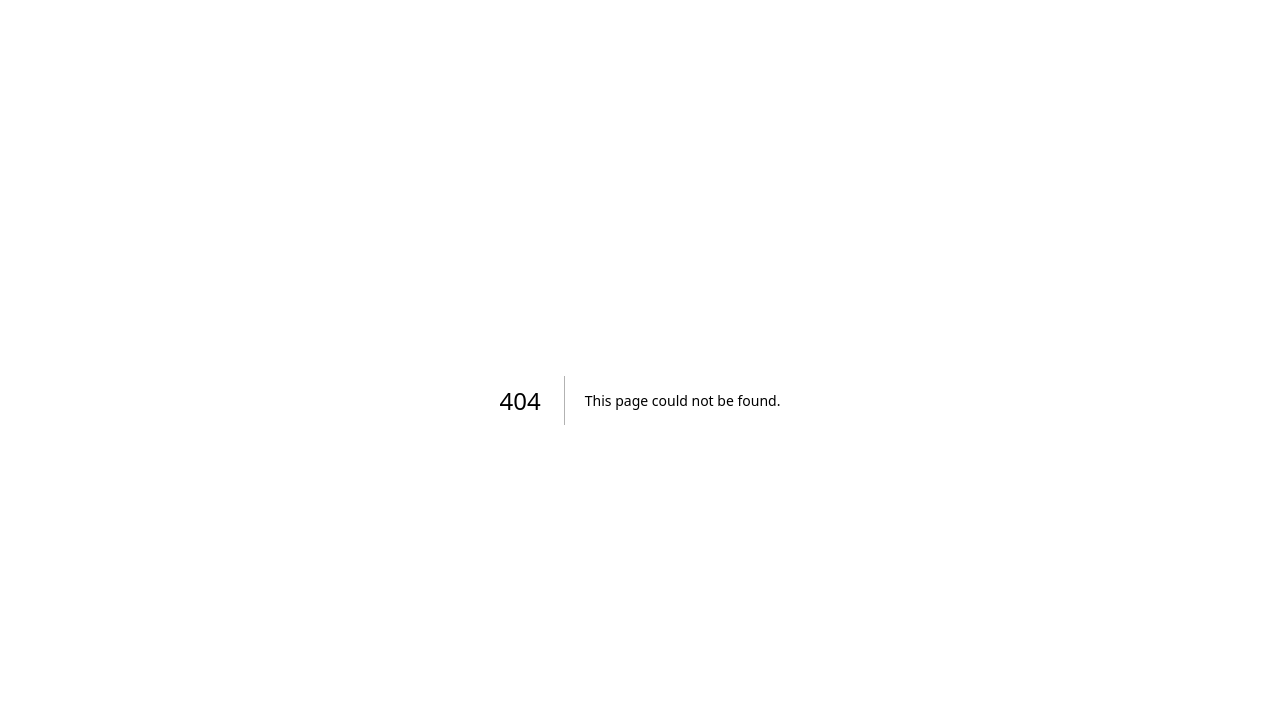
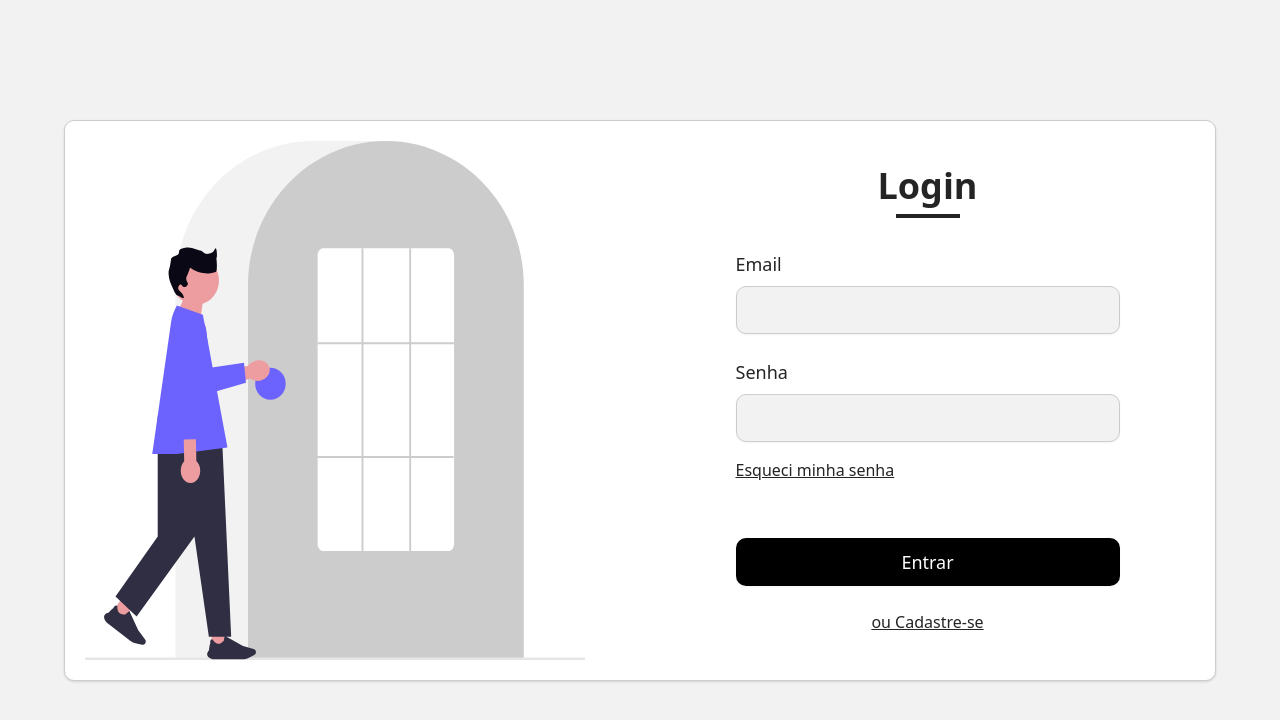
Before and after one commit to alyssongab/barbershop, a Next.js app in the folder frontend/: page /auth/login in a window 1280 px wide. Before the commit this address had no page. Shown: the top 720 px of the page. Built offline with nearby package versions, Linux system fonts and the light colour scheme.

Commit message:
feat: cria tela de login

```diff
--- /dev/null
+++ b/frontend/src/app/auth/login/login-form.tsx
@@ -0,0 +1,76 @@
+"use client"
+
+import { useState } from "react"
+import { Button } from "@/components/ui/button"
+import { Input } from "@/components/ui/input"
+import { Label } from "@/components/ui/label"
+
+export default function LoginForm() {
+  const [email, setEmail] = useState("")
+  const [password, setPassword] = useState("")
+
+  return (
+    <div className="min-h-screen bg-[#f2f2f2] flex items-center justify-center p-8">
+      <div className="bg-[#ffffff] rounded-lg shadow-sm border border-[#cccccc] max-w-6xl w-full grid grid-cols-1 lg:grid-cols-2 overflow-hidden">
+        {/* div da esquerda - imagem svg */}
+        <div className="p-5 max-lg:hidden">
+          <img src="/login.svg" alt="Login illustration" />
+        </div>
+
+        {/* div da direita - login form */}
+        <div className="p-8 flex flex-col justify-center">
+          <div className="max-w-sm mx-auto w-full">
+            <h1 className="text-2xl md:text-4xl font-bold text-[#242424] mb-8 text-center">
+              Login
+              <div className="w-16 h-1 bg-[#242424] mx-auto mt-2"></div>
+            </h1>
+
+            <form className="space-y-6">
+              <div className="w-full">
+                <Label htmlFor="email" className="text-[#242424] text-lg font-medium">
+                  Email
+                </Label>
+                <Input
+                  id="email"
+                  type="email"
+                  value={email}
+                  onChange={(e) => setEmail(e.target.value)}
+                  className="mt-2 h-12 border-[#cccccc] rounded-lg bg-[#f2f2f2] focus:border-[#6c63ff] focus:ring-[#6c63ff]"
+                />
+              </div>
+
+              <div>
+                <Label htmlFor="password" className="text-[#242424] text-lg font-medium">
+                  Senha
+                </Label>
+                <Input
+                  id="password"
+                  type="password"
+                  value={password}
+                  onChange={(e) => setPassword(e.target.value)}
+                  className="mt-2 h-12 border-[#cccccc] rounded-lg bg-[#f2f2f2] focus:border-[#6c63ff] focus:ring-[#6c63ff]"
+                />
+                <button type="button" className="text-[#242424] mt-4 underline cursor-pointer">
+                  Esqueci minha senha
+                </button>
+              </div>
+
+              <Button
+                type="submit"
+                className="w-full h-12 bg-[#000000] hover:bg-[#242424] text-[#ffffff] rounded-lg text-lg font-medium mt-8 cursor-pointer"
+              >
+                Entrar
+              </Button>
+
+              <div className="text-center">
+                <button type="button" className="text-[#242424] underline cursor-pointer">
+                  ou Cadastre-se
+                </button>
+              </div>
+            </form>
+          </div>
+        </div>
+      </div>
+    </div>
+  )
+}
--- /dev/null
+++ b/frontend/src/app/auth/login/page.tsx
@@ -0,0 +1,5 @@
+import LoginForm from "./login-form";
+
+export default function Page() {
+  return <LoginForm />
+}
```
